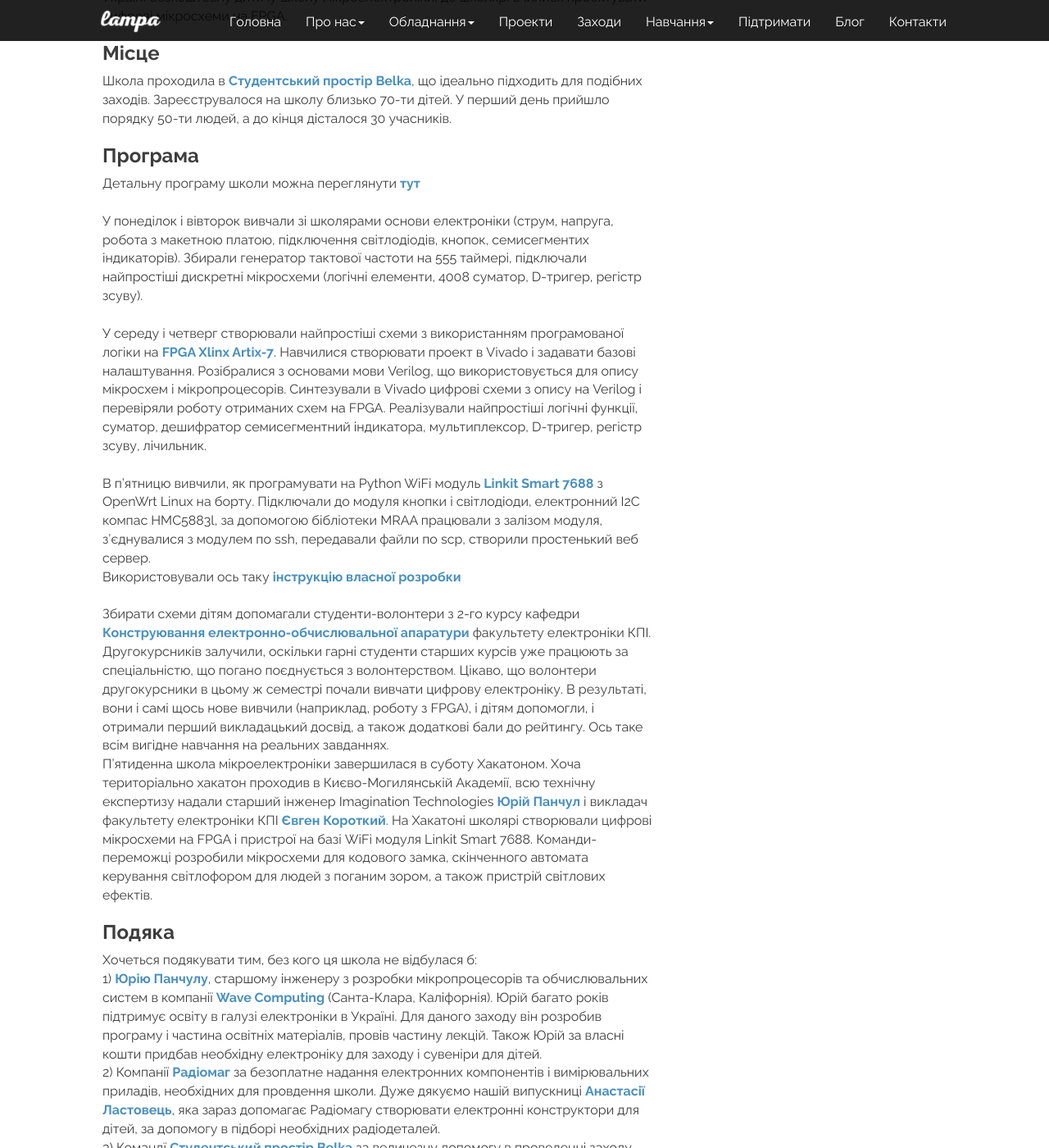
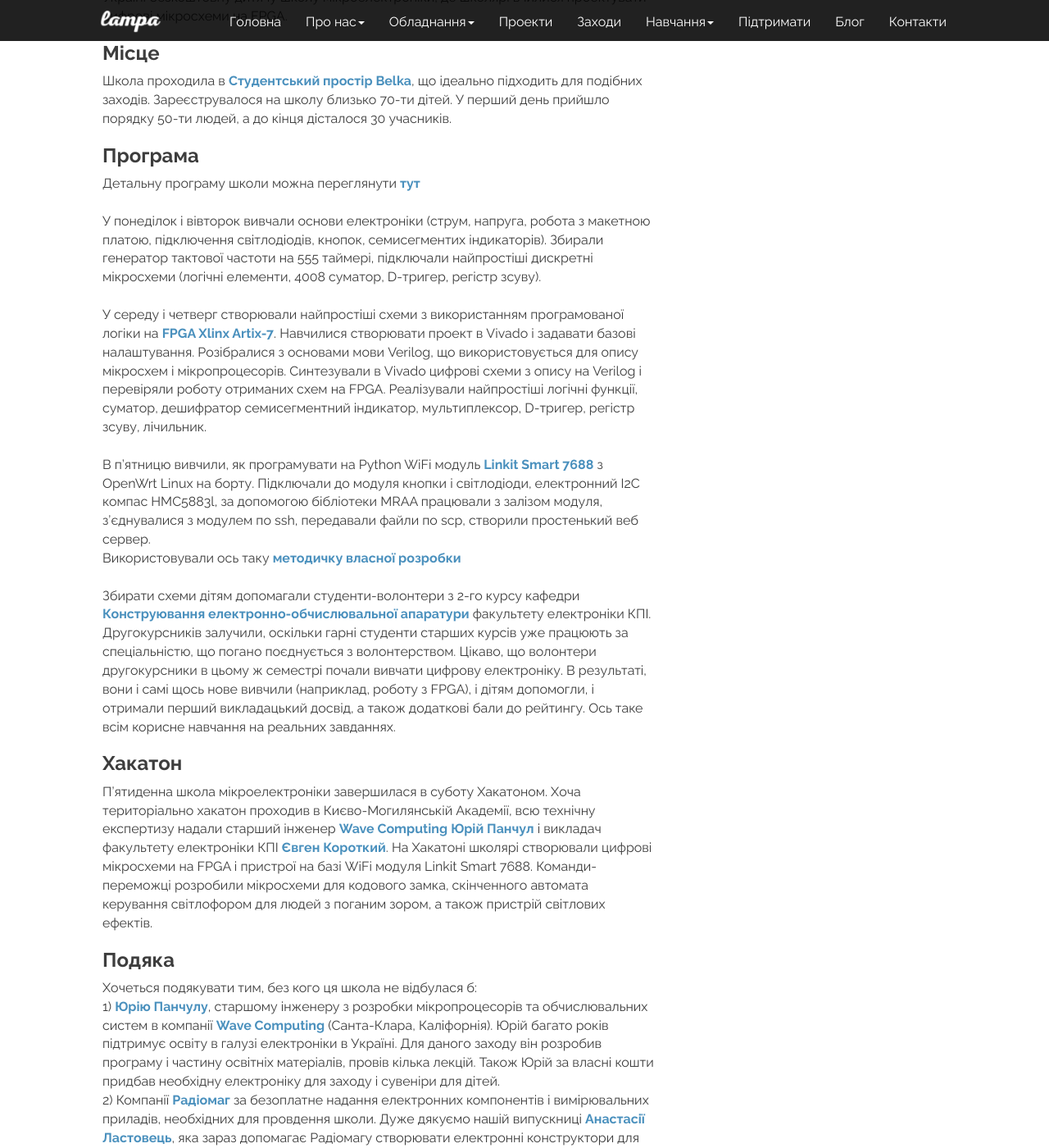
Before and after one commit to LampaLab/lampalab.github.io, a Jekyll site: the page built from _posts/events/2019-01-04-microschool.md, in a window 1280 px wide and 1400 px high, scrolled down 825 px. Shown: the whole window at 82% size. Built offline with Jekyll 4.4.1, drawn with Linux system fonts in a browser that asks for light colours; nearby versions of some CDN libraries; library files that are not in the unit come from our copies; comment, search, counter and statistics services are not loaded; some of the changed text lies outside the part shown.

Commit message:
Minor modifications

```diff
--- a/_posts/events/2019-01-04-microschool.md
+++ b/_posts/events/2019-01-04-microschool.md
@@ -23,34 +23,35 @@
 
 <br>
 
-У понеділок і вівторок вивчали зі школярами основи електроніки (струм, напруга, робота з макетною платою, підключення світлодіодів, кнопок, семисегментих індикаторів). Збирали генератор тактової частоти на 555 таймері, підключали найпростіші дискретні мікросхеми (логічні елементи, 4008 суматор, D-тригер, регістр зсуву).
+У понеділок і вівторок вивчали основи електроніки (струм, напруга, робота з макетною платою, підключення світлодіодів, кнопок, семисегментих індикаторів). Збирали генератор тактової частоти на 555 таймері, підключали найпростіші дискретні мікросхеми (логічні елементи, 4008 суматор, D-тригер, регістр зсуву).
 
 <br>
 
-У середу і четверг створювали найпростіші схеми з використанням програмованої логіки на **[FPGA Xlinx Artix-7](https://store.digilentinc.com/cmod-a7-breadboardable-artix-7-fpga-module/){:target="_blank"}**. Навчилися створювати проект в Vivado і задавати базові налаштування. Розібралися з основами мови Verilog, що використовується для опису мікросхем і мікропроцесорів. Синтезували в Vivado цифрові схеми з опису на Verilog і перевіряли роботу отриманих схем на FPGA. Реалізували найпростіші логічні функції, суматор, дешифратор семисегментний індикатора, мультиплексор, D-тригер, регістр зсуву, лічильник.
+У середу і четверг створювали найпростіші схеми з використанням програмованої логіки на **[FPGA Xlinx Artix-7](https://store.digilentinc.com/cmod-a7-breadboardable-artix-7-fpga-module/){:target="_blank"}**. Навчилися створювати проект в Vivado і задавати базові налаштування. Розібралися з основами мови Verilog, що використовується для опису мікросхем і мікропроцесорів. Синтезували в Vivado цифрові схеми з опису на Verilog і перевіряли роботу отриманих схем на FPGA. Реалізували найпростіші логічні функції, суматор, дешифратор семисегментний індикатор, мультиплексор, D-тригер, регістр зсуву, лічильник.
 
 <br>
 
 В п'ятницю вивчили, як програмувати на Python WiFi модуль **[Linkit Smart 7688](https://labs.mediatek.com/en/platform/linkit-smart-7688){:target="_blank"}** з OpenWrt Linux на борту. Підключали до модуля кнопки і світлодіоди, електронний I2С компас HMC5883l, за допомогою бібліотеки MRAA працювали з залізом модуля, з'єднувалися з модулем по ssh, передавали файли по scp, створили простенький веб сервер.
-Використовували ось таку **[інструкцію власної розробки](https://drive.google.com/file/d/0B9fI2BqoGDwTbjZxMVFRRnJpWDA/view?fbclid=IwAR39I3nCto3fSeoJKhqVnVukF34p0WNajG9N4m-buOMWgXGn1tbaPuNLigE){:target="_blank"}**
+Використовували ось таку **[методичку власної розробки](https://drive.google.com/file/d/0B9fI2BqoGDwTbjZxMVFRRnJpWDA/view?fbclid=IwAR39I3nCto3fSeoJKhqVnVukF34p0WNajG9N4m-buOMWgXGn1tbaPuNLigE){:target="_blank"}**
 
 <br>
 
-Збирати схеми дітям допомагали студенти-волонтери з 2-го курсу кафедри **[Конструювання електронно-обчислювальної апаратури](http://keoa.kpi.ua){:target="_blank"}** факультету електроніки КПІ. Другокурсників залучили, оскільки гарні студенти старших курсів уже працюють за спеціальністю, що погано поєднується з волонтерством. Цікаво, що волонтери другокурсники в цьому ж семестрі почали вивчати цифрову електроніку. В результаті, вони і самі щось нове вивчили (наприклад, роботу з FPGA), і дітям допомогли, і отримали перший викладацький досвід, а також додаткові бали до рейтингу. Ось таке всім вигідне навчання на реальних завданнях.
+Збирати схеми дітям допомагали студенти-волонтери з 2-го курсу кафедри **[Конструювання електронно-обчислювальної апаратури](http://keoa.kpi.ua){:target="_blank"}** факультету електроніки КПІ. Другокурсників залучили, оскільки гарні студенти старших курсів уже працюють за спеціальністю, що погано поєднується з волонтерством. Цікаво, що волонтери другокурсники в цьому ж семестрі почали вивчати цифрову електроніку. В результаті, вони і самі щось нове вивчили (наприклад, роботу з FPGA), і дітям допомогли, і отримали перший викладацький досвід, а також додаткові бали до рейтингу. Ось таке всім корисне навчання на реальних завданнях.
 
+### Хакатон
 
-П'ятиденна школа мікроелектроніки завершилася в суботу Хакатоном. Хоча територіально хакатон проходив в Києво-Могилянській Академії, всю технічну експертизу надали старший інженер Imagination Technologies **[Юрій Панчул](https://www.facebook.com/yuri.panchul){:target="_blank"}** і викладач факультету електроніки КПІ **[Євген Короткий](https://www.facebook.com/korotkiy.eugene){:target="_blank"}**. На Хакатоні школярі створювали цифрові мікросхеми на FPGA і пристрої на базі WiFi модуля Linkit Smart 7688. Команди-переможці розробили мікросхеми для кодового замка, скінченного автомата керування світлофором для людей з поганим зором, а також пристрій світлових ефектів.
+П'ятиденна школа мікроелектроніки завершилася в суботу Хакатоном. Хоча територіально хакатон проходив в Києво-Могилянській Академії, всю технічну експертизу надали старший інженер **[Wave Computing](https://wavecomp.ai){:target="_blank"}** **[Юрій Панчул](https://www.facebook.com/yuri.panchul){:target="_blank"}** і викладач факультету електроніки КПІ **[Євген Короткий](https://www.facebook.com/korotkiy.eugene){:target="_blank"}**. На Хакатоні школярі створювали цифрові мікросхеми на FPGA і пристрої на базі WiFi модуля Linkit Smart 7688. Команди-переможці розробили мікросхеми для кодового замка, скінченного автомата керування світлофором для людей з поганим зором, а також пристрій світлових ефектів.
 
 ### Подяка
 
 Хочеться подякувати тим, без кого ця школа не відбулася б:
-1) **[Юрію Панчулу](https://www.facebook.com/yuri.panchul){:target="_blank"}**, старшому інженеру з розробки мікропроцесорів та обчислювальних систем в компанії **[Wave Computing](https://wavecomp.ai){:target="_blank"}** (Санта-Клара, Каліфорнія). Юрій багато років підтримує освіту в галузі електроніки в Україні. Для даного заходу він розробив програму і частина освітніх матеріалів, провів частину лекцій. Також Юрій за власні кошти придбав необхідну електроніку для заходу і сувеніри для дітей.
+1) **[Юрію Панчулу](https://www.facebook.com/yuri.panchul){:target="_blank"}**, старшому інженеру з розробки мікропроцесорів та обчислювальних систем в компанії **[Wave Computing](https://wavecomp.ai){:target="_blank"}** (Санта-Клара, Каліфорнія). Юрій багато років підтримує освіту в галузі електроніки в Україні. Для даного заходу він розробив програму і частину освітніх матеріалів, провів кілька лекцій. Також Юрій за власні кошти придбав необхідну електроніку для заходу і сувеніри для дітей.
 2) Компанії **[Радіомаг](https://www.rcscomponents.kiev.ua){:target="_blank"}** за безоплатне надання електронних компонентів і вимірювальних приладів, необхідних для провдення школи. Дуже дякуємо нашій випускниці **[Анастасії Ластовець](https://www.facebook.com/anastasiia.lastovets){:target="_blank"}**, яка зараз допомагає Радіомагу створювати електронні конструктори для дітей, за допомогу в підборі необхідних радіодеталей.
-3) Командї **[Студентський простір Belka](https://www.facebook.com/belka.space.kpi/){:target="_blank"}** за величезну допомогу в проведенні заходу. Без Бєлки і її волонтерів ця школа не відбулося б.
+3) Команді **[Студентський простір Belka](https://www.facebook.com/belka.space.kpi/){:target="_blank"}** за величезну допомогу в проведенні заходу. Без Бєлки і її волонтерів ця школа не відбулося б.
 4) Студентам кафедри **[Конструювання електронно-обчислювальної апаратури](http://keoa.kpi.ua){:target="_blank"}** дякуємо за допомогу у складанні схем. Хлопці, ви дуже допомогли школярам!
 5) Олександру Барабанову, доценту кафедри комп'ютерної інженерії факультету радіофізики, електроніки та комп'ютерних систем, КНУ ім. Т.Г. Шевченко. Олександр дуже допоміг в організації, провів лекції в перший день школи і підготував відповідні навчальні матеріали.
-6) Світлана Хутка з Стенфорда за переговори з Радіомагом, роботу зі школами і верстку програми заходу.
-7) **[Євгена Короткого](https://www.facebook.com/korotkiy.eugene){:target="_blank"}**, доцента **[Конструювання електронно-обчислювальної апаратури](http://keoa.kpi.ua){:target="_blank"}** факультету електроніки КПІ, за організацію заходу в КПІ, координацію з коммандою простору Belka та студентами-волонтерами, підготовку освітніх матеріалів по WiFi модулю Linkit Smart 7688, проведення частини лекцій і 6 годин нонстоп менторства на Хакатоні.
+6) Світлані Хуткі з Стенфорда за переговори з Радіомагом, роботу зі школами і верстку програми заходу.
+7) **[Євгену Короткому](https://www.facebook.com/korotkiy.eugene){:target="_blank"}**, доценту **[Конструювання електронно-обчислювальної апаратури](http://keoa.kpi.ua){:target="_blank"}** факультету електроніки КПІ, за організацію заходу в КПІ, координацію з командою простору Belka та студентами-волонтерами, підготовку освітніх матеріалів по WiFi модулю Linkit Smart 7688, проведення частини лекцій і 6 годин нонстоп менторства на Хакатоні.
 
 ### Підсумок
 
```
